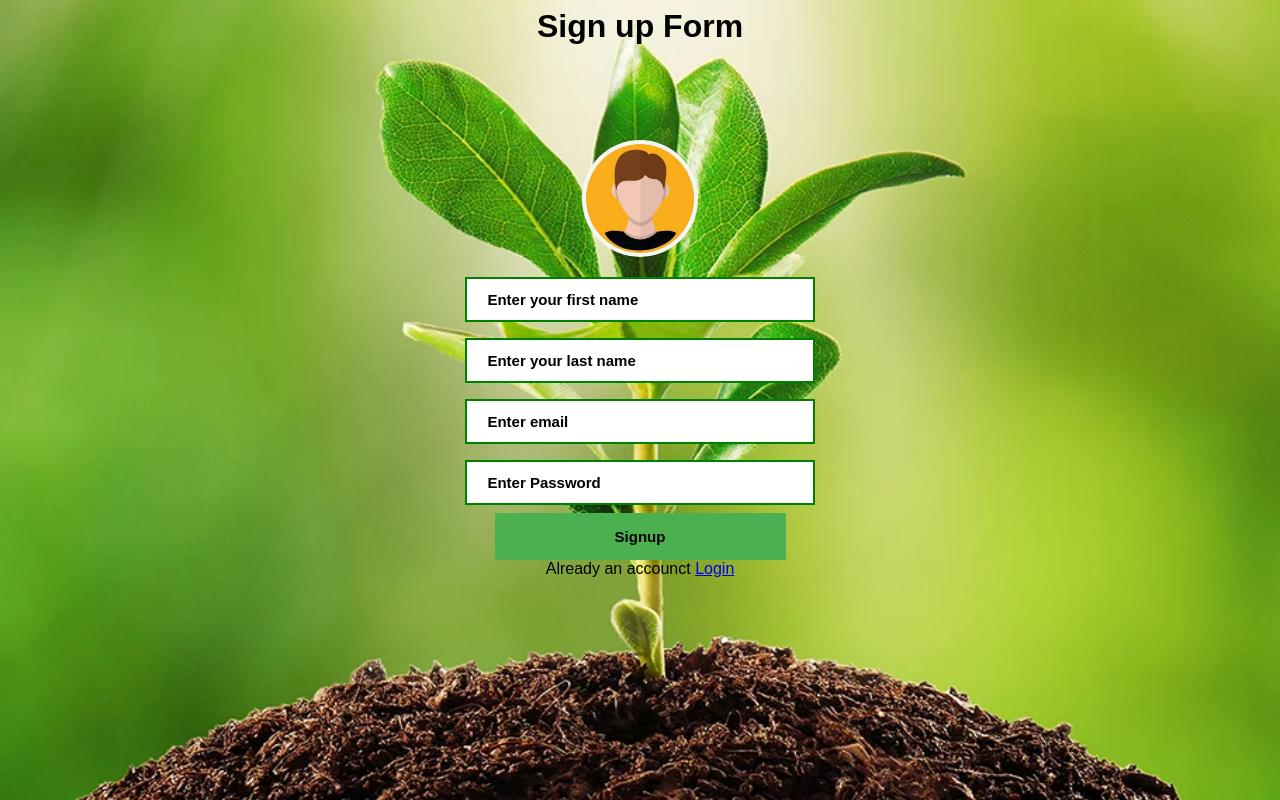
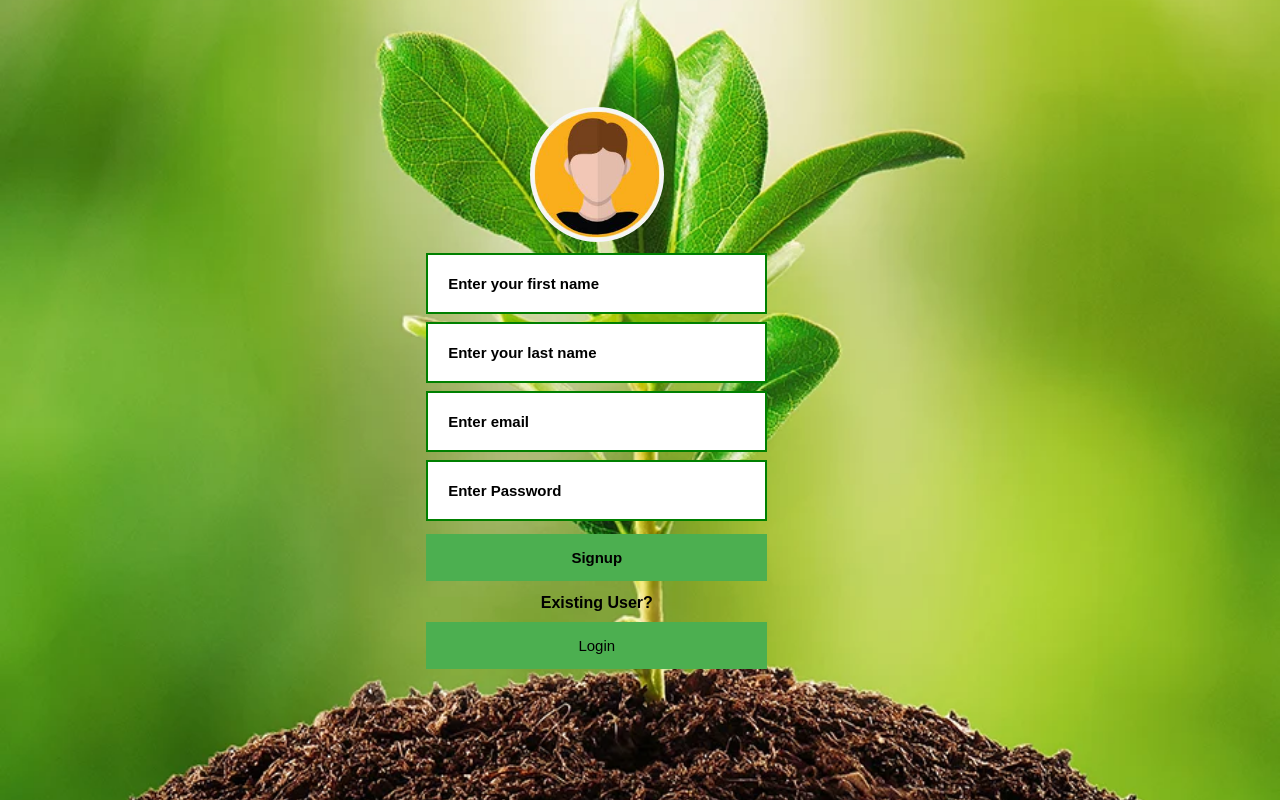
Before and after one commit to JKrishnaKaarthik/Plant-Care-Tracker-App, a Django app: page /signup/ in a window 1280 px wide. Run offline with Django 4.2, Linux system fonts and the light colour scheme.

Commit message:
add style to signup page

```diff
--- a/PlantCareTracker/static/signup.css
+++ b/PlantCareTracker/static/signup.css
@@ -1,58 +1,87 @@
-
 body {
   font-family: Arial, Helvetica, sans-serif;
   background-color: white;
-    background-image: url('signup-background.jpeg');
-    background-size: 100vw 100vh;
+  background-image: url("signup-background.jpeg");
+  background-size: cover;
   background-repeat: no-repeat;
-    /* display : flex;
-    flex-direction: column;
-    align-items: center;
-    justify-content: center; */
+  background-position: center center; /* Adjust as needed */
+  background-attachment: fixed;
+}
+#signup-main {
+  margin-top: 5%;
+  margin-right: 10%;
 }
 button {
   background-color: #4caf50;
-    width: 25%;
+  /* Set width to 100% for mobile */
   padding: 15px;
+  margin: 0px;
+  width: 30%;
   color: black;
   border: none;
-    float: center;
   font-size: 15px;
+  /* margin-bottom: 10px; Add margin for spacing between buttons */
 }
-label {
-    font-size: 20px;
-}
-input::placeholder{
+
+input::placeholder {
   font-weight: bold;
   color: black;
 }
+
 input[type="email"],
 input[type="password"],
 input[type="text"] {
-    width: 30%;
+  width: 30%; /* Set width to 100% for mobile */
+  padding: 20px;
+  margin: -5px; /* Adjust margin for mobile */
   font-size: 15px;
-    margin: 8px 0px;
-    padding: 12px 20px;
-    display: inline-block;
   border: 2px solid green;
   box-sizing: border-box;
 }
-input[type="radio"] {
-    height: 18px;
-    width: 18px;
+p {
+  margin: 5px;
+  margin-top: -5px;
+  margin-bottom: 10px;
+  color: black;
+  /* color: rgb(52, 43, 221); */
+  font-weight: bold;
 }
+
 button:hover {
   opacity: 0.7;
 }
+
 .container {
-    padding: 50px;
+  width: 100%;
+  height: 100%;
+  margin-right: 10%;
+  display: flex;
+  flex-direction: column;
+  justify-content: center;
+  align-items: center;
+  padding: 20px; /* Adjust padding for mobile */
 }
+
 .imgcontainer {
   text-align: center;
   margin: 24px 0 12px 0;
 }
 
 img.avatar {
-    width: 10%;
+  width: 60%; /* Adjust width for mobile */
   border-radius: 50%;
 }
+
+/* Media query for screens smaller than 600px (typical mobile screens) */
+@media screen and (max-width: 700px) {
+  input[type="email"],
+  input[type="password"],
+  input[type="text"],
+  button {
+    width: 100%; /* Set width to 100% for mobile */
+  }
+
+  img.avatar {
+    width: 50%; /* Adjust width for mobile */
+  }
+}
--- a/PlantCareTracker/template/signup.html
+++ b/PlantCareTracker/template/signup.html
@@ -1,14 +1,17 @@
-<html>
+<!DOCTYPE html>
+<html lang="en">
   <head>
+    <meta charset="UTF-8" />
+    <meta name="viewport" content="width=device-width, initial-scale=1.0" />
     <title>Signup Page</title>
     {%load static%}
     <link rel="stylesheet" href="{%static 'signup.css'%}" />
+    <title>Document</title>
   </head>
   <body>
-    <center><h1>Sign up Form</h1></center>
-    <form action="#" method="post">
-      {% csrf_token %}
-      <center>
+    <div id="signup-main">
+      <form action="#" method="post">
+        {% csrf_token %}
         <div class="container">
           <div class="imgcontainer">
             <img
@@ -17,24 +20,18 @@
               class="avatar"
             />
           </div>
-          <!-- <label for="firstName"><b>First Name : </b></label>
-          <br /> -->
           <input
             type="text"
             placeholder="Enter your first name"
             name="firstName"
             required
           /><br />
-          <!-- <label for="lastName"><b>Last Name :</b></label>
-          <br /> -->
           <input
             type="text"
             placeholder="Enter your last name"
             name="lastName"
             required
           /><br />
-          <!-- <label for="email"><b>Email Id : </b></label>
-          <br /> -->
           <input
             type="email"
             placeholder="Enter email"
@@ -42,8 +39,6 @@
             float="right"
             required
           /><br />
-          <!-- <label for="password"><b>Password : </b></label>
-          <br /> -->
           <input
             type="password"
             placeholder="Enter Password"
@@ -51,9 +46,16 @@
             required
           /><br />
           <button type="submit"><b>Signup</b></button><br />
-          Already an accounct <a href="http://localhost:8000/login/"> Login </a>
+          <p>Existing User?</p>
+          <button onclick="redirectToPage()">Login</button>
+          <script>
+            function redirectToPage() {
+              // Replace 'destination.html' with the URL you want to redirect to
+              window.location.href = "/";
+            }
+          </script>
         </div>
-      </center>
-    </form>
+      </form>
+    </div>
   </body>
 </html>
```
Lines whose indentation alone changed are shown as unchanged.
